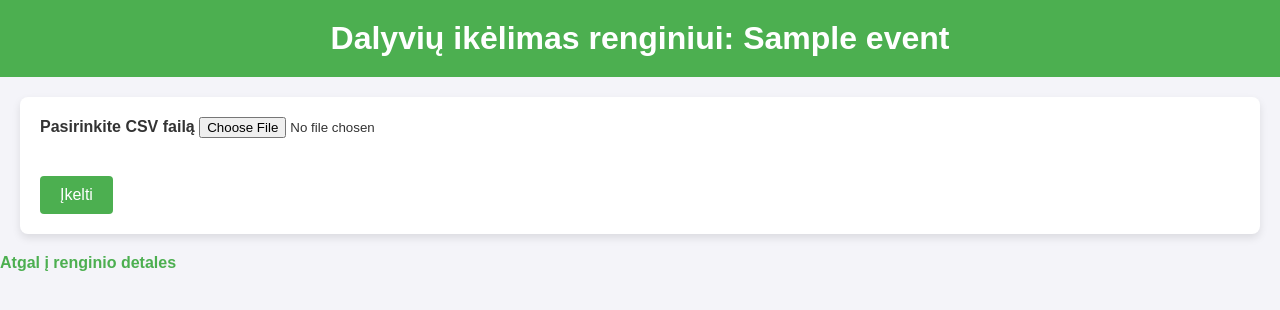
After one commit to TidasKazlavickas/SportsEventsApp, a Django app: page /event/1/upload/ in a window 1280 px wide. The commit adds this page. Shown: the top 310 px of the page. Run offline with Django 5.2, Linux system fonts and the light colour scheme; tables that the repository leaves empty hold one stand-in row (values such as "Sample post").

```diff
--- /dev/null
+++ b/SportsEventApp/api/templates/api/upload_participants.html
@@ -0,0 +1,24 @@
+{% load static %}
+<!DOCTYPE html>
+<html lang="lt">
+<head>
+    <meta charset="UTF-8">
+    <meta name="viewport" content="width=device-width, initial-scale=1.0">
+    <title>Dalyvio ikėlimas</title>
+    <link rel="stylesheet" href="{% static 'style.css' %}">
+</head>
+<body>
+<div class="container">
+    <h1>Dalyvių ikėlimas renginiui: {{ event.name }}</h1>
+    <form action="{% url 'upload_participants' event.id %}" method="POST" enctype="multipart/form-data">
+        {% csrf_token %}
+        <div class="form-group">
+            <label for="csv-file">Pasirinkite CSV failą</label>
+            <input type="file" id="csv-file" name="csv_file" accept=".csv" required>
+        </div>
+        <button type="submit" class="btn btn-primary">Įkelti</button>
+    </form>
+</div>
+<a href="{% url 'event_detail' event.id %}">Atgal į renginio detales</a>
+</body>
+</html>
--- a/SportsEventApp/api/templates/frontend/payment_options.html
+++ b/SportsEventApp/api/templates/frontend/payment_options.html
@@ -1,6 +1,7 @@
 {% load static %}
 <!DOCTYPE html>
 <html lang="lt">
+<link rel="stylesheet" type="text/css" href="{% static 'style_eventpage.css' %}">
 <head>
     <meta charset="UTF-8">
     <title>Pasirinkite Mokėjimo Būdą | Sporto Renginiai</title>
--- a/SportsEventApp/api/templates/frontend/payment_pending.html
+++ b/SportsEventApp/api/templates/frontend/payment_pending.html
@@ -1,5 +1,7 @@
+{% load static %}
 <!DOCTYPE html>
 <html lang="lt">
+<link rel="stylesheet" type="text/css" href="{% static 'style_eventpage.css' %}">
 <head>
     <meta charset="UTF-8">
     <title>Mokėjimas laukia | Sporto Renginiai</title>
--- a/SportsEventApp/api/templates/frontend/payment_success.html
+++ b/SportsEventApp/api/templates/frontend/payment_success.html
@@ -1,5 +1,7 @@
+{% load static %}
 <!DOCTYPE html>
 <html lang="lt">
+<link rel="stylesheet" type="text/css" href="{% static 'style_eventpage.css' %}">
 <head>
     <meta charset="UTF-8">
     <title>Mokėjimas Sėkmingas | Sporto Renginiai</title>
--- a/SportsEventApp/api/views.py
+++ b/SportsEventApp/api/views.py
@@ -1,6 +1,6 @@
 import csv
 import os
-from datetime import date
+from datetime import date, datetime
 from django.conf import settings
 from django.contrib import messages
 from django.contrib.auth.decorators import login_required
@@ -626,3 +626,58 @@ def show_results(request, event_id):
     event = get_object_or_404(Event, id=event_id)
     result_link = event.result_link
     return render(request, 'frontend/show_results.html', {'result_link': result_link})
+
+def upload_participants(request, event_id):
+    event = get_object_or_404(Event, id=event_id)
+
+    if request.method == 'POST' and request.FILES['csv_file']:
+        csv_file = request.FILES['csv_file']
+
+        # Check if the file is a CSV
+        if not csv_file.name.endswith('.csv'):
+            return HttpResponse("Not a CSV file", status=400)
+
+        # Read the CSV file
+        reader = csv.DictReader(csv_file.read().decode('utf-8').splitlines())
+
+        for row in reader:
+            # Get the Distance associated with this row, check for 'Distancija' in the CSV
+            try:
+                distance = Distance.objects.get(name_lt=row['Distancija'])
+            except Distance.DoesNotExist:
+                print(f"Distance '{row['Distancija']}' not found for event {event_id}")
+                continue  # Skip if the distance doesn't exist
+
+            # Create the participant object
+            participant = Participant.objects.create(
+                first_name=row['Vardas'],
+                last_name=row['Pavardė'],
+                date_of_birth=datetime.strptime(row['Gimimo data'], '%Y-%m-%d'),
+                gender=row['Lytis'],
+                email=row['El.paštas'],
+                country=row['Valstybė'],
+                city=row['Miestas'],
+                club=row['Klubas'],
+                shirt_size=row.get('Shirt_size', ''),  # Handle missing shirt_size if applicable
+                phone_number=row['Telefonas'],
+                comment=row.get('Komentaras', ''),  # Handle missing comments if applicable
+                registration_date=datetime.strptime(row['Registracijos data'], '%Y-%m-%d'),
+                if_paid=True  # Assuming all rows are paid by default
+            )
+
+            # Link the participant with the Event
+            EventParticipantAssociation.objects.create(event=event, participant=participant)
+
+            # Assign the participant to the selected distance via the association table
+            DistanceParticipantAssociation.objects.create(participant=participant, distance=distance)
+
+            # Optionally assign a shirt number if not already set (if_paid is assumed True)
+            if participant.shirt_number is None:
+                next_available_number = get_next_available_number(distance)
+                if next_available_number is not None:
+                    participant.shirt_number = next_available_number
+                    participant.save()
+
+        return redirect('event_detail', event_id=event_id)
+
+    return render(request, 'api/upload_participants.html', {'event': event})
--- a/SportsEventApp/sportsapp/urls.py
+++ b/SportsEventApp/sportsapp/urls.py
@@ -3,7 +3,7 @@ from api import views, views_frontend
 from django.contrib.auth import views as auth_views, login
 from django.conf import settings
 from django.conf.urls.static import static
-from api.views import custom_logout
+from api.views import custom_logout, upload_participants
 
 urlpatterns = [
     # Back-end URLs
@@ -24,6 +24,7 @@ urlpatterns = [
     path('event/<int:event_id>/add_results/', views.add_event_results, name='add_event_results'),
     path('event/<int:event_id>/upload_photos/', views.upload_event_photos, name='upload_event_photos'),
     path('send-email-to-paid/<int:event_id>/', views.send_email_to_paid, name='send_email_to_paid'),
+    path('event/<int:event_id>/upload/', views.upload_participants, name='upload_participants'),
 
     # Front-end URLs
     path('events-front/', views_frontend.event_list, name='events'),
```
Also changed, not shown: SportsEventApp/api/templates/api/event_detail.html (+5 -3 lines).
